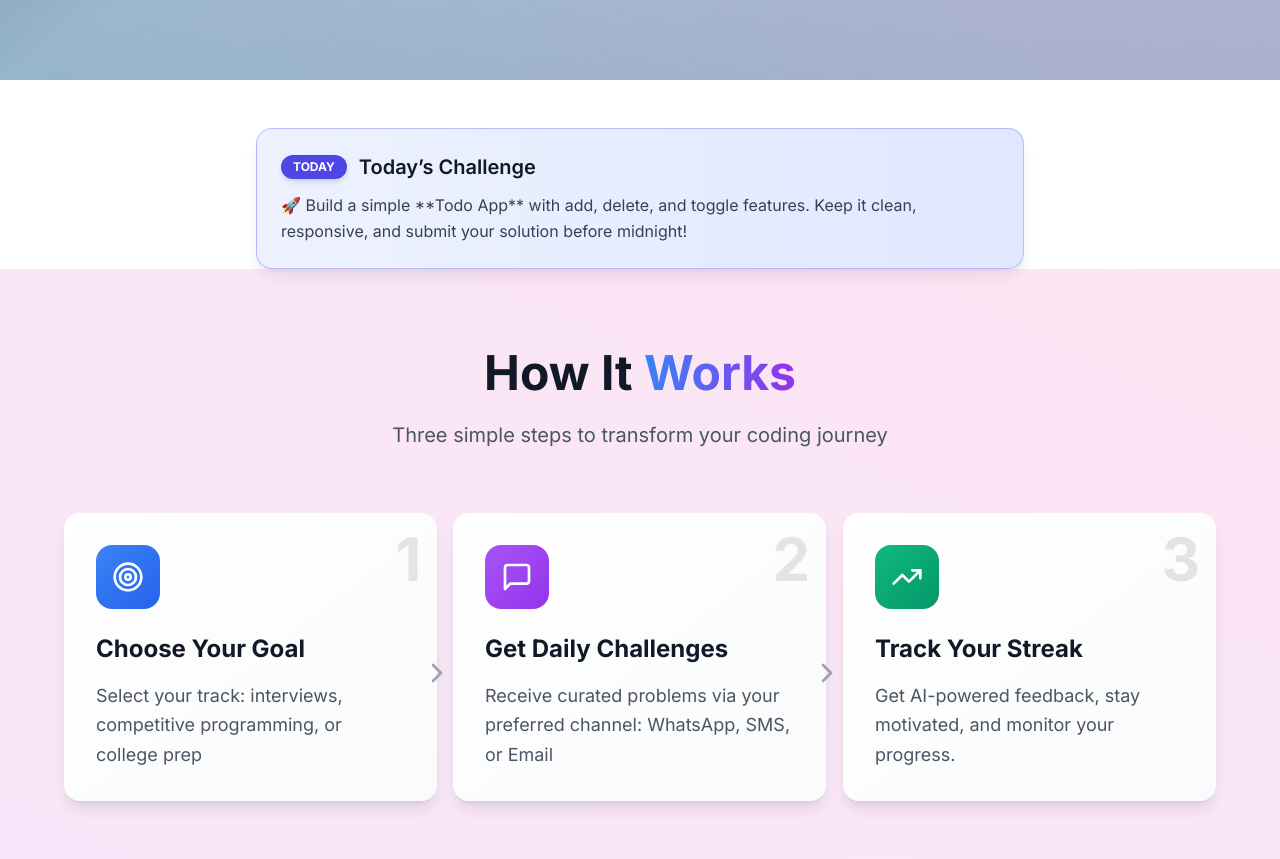
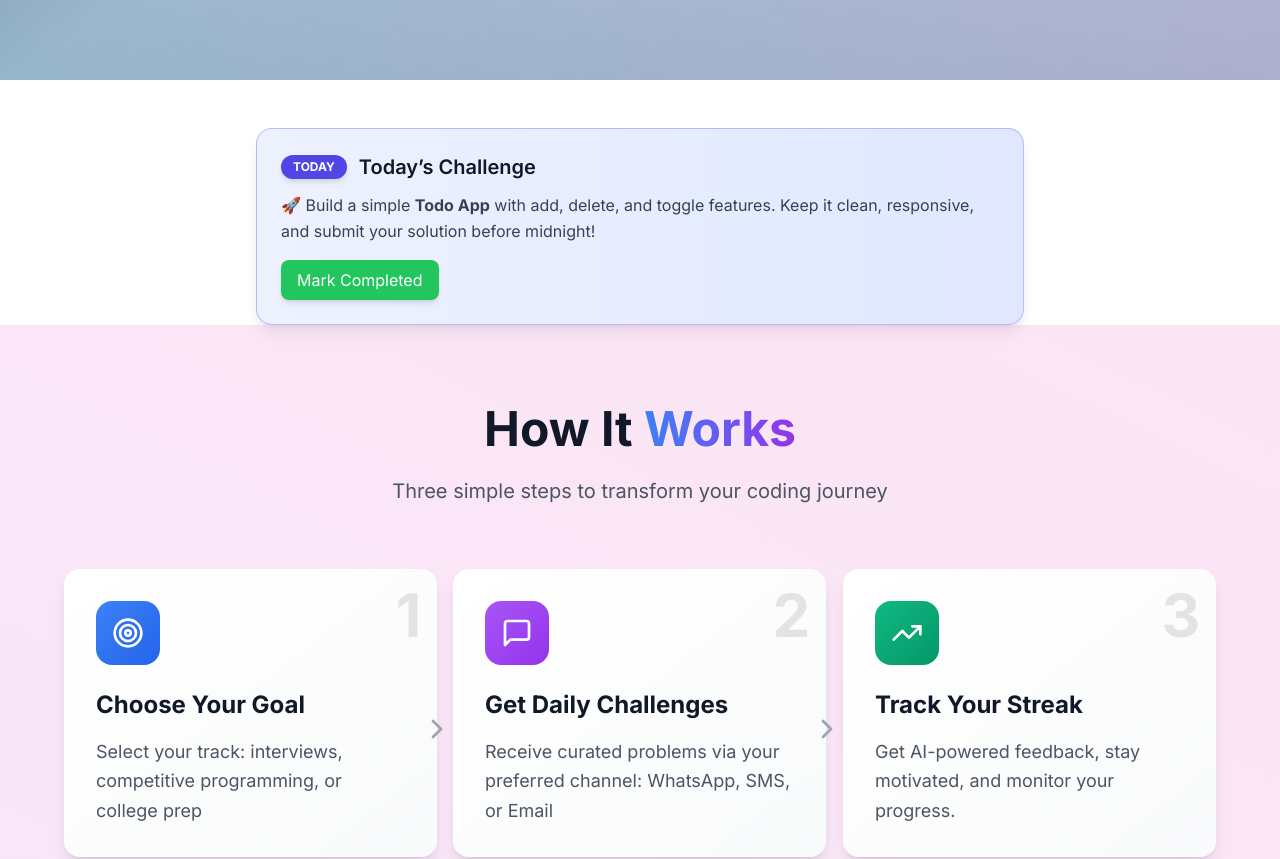
Before and after one commit to karmveershubham/CodeStreak, a Next.js app in the folder frontend/: page / in a window 1280 px wide. Shown: the part 720-1579 px from the top of the page. Built offline with nearby package versions, Linux system fonts and the light colour scheme.

Commit message:
Add 'Mark as Completed' Button for Challenges #50

```diff
--- a/frontend/src/app/page.tsx
+++ b/frontend/src/app/page.tsx
@@ -17,6 +17,7 @@ import GalaxyBackground from '../components/GalaxyBackground';
 export default function HomePage() {
   const { toggleTheme } = useTheme();
   const [isDark, setIsDark] = useState(false);
+  const [completed, setCompleted] = useState(false); // ✅ Track challenge completion
 
   useEffect(() => {
     // Check if "dark" class is applied
@@ -55,7 +56,11 @@ export default function HomePage() {
       </AnimatedSection>
 
       {/* 🔥 Today's Challenge Section */}
-      <AnimatedSection id="today-challenge" variant="fadeInUp" className="relative z-10 mt-12">
+      <AnimatedSection
+        id="today-challenge"
+        variant="fadeInUp"
+        className="relative z-10 mt-12"
+      >
         <div className="max-w-3xl mx-auto p-6 rounded-2xl shadow-lg border border-indigo-400/50 bg-gradient-to-r from-indigo-50 to-indigo-100 dark:from-indigo-900/40 dark:to-indigo-800/30">
           <div className="flex items-center gap-3 mb-3">
             <span className="px-3 py-1 text-xs font-bold text-white bg-indigo-600 rounded-full shadow-md">
@@ -63,10 +68,23 @@ export default function HomePage() {
             </span>
             <h2 className="text-xl font-semibold">Today’s Challenge</h2>
           </div>
-          <p className="text-gray-700 dark:text-gray-300">
-            🚀 Build a simple **Todo App** with add, delete, and toggle features.
-            Keep it clean, responsive, and submit your solution before midnight!
+          <p className="text-gray-700 dark:text-gray-300 mb-4">
+            🚀 Build a simple <strong>Todo App</strong> with add, delete, and
+            toggle features. Keep it clean, responsive, and submit your solution
+            before midnight!
           </p>
+
+          {/* ✅ Mark Completed Button */}
+          {completed ? (
+            <span className="text-green-600 font-medium">✅ Completed</span>
+          ) : (
+            <button
+              onClick={() => setCompleted(true)}
+              className="px-4 py-2 bg-green-500 text-white rounded-lg shadow-md hover:bg-green-600 transition"
+            >
+              Mark Completed
+            </button>
+          )}
         </div>
       </AnimatedSection>
 
```
